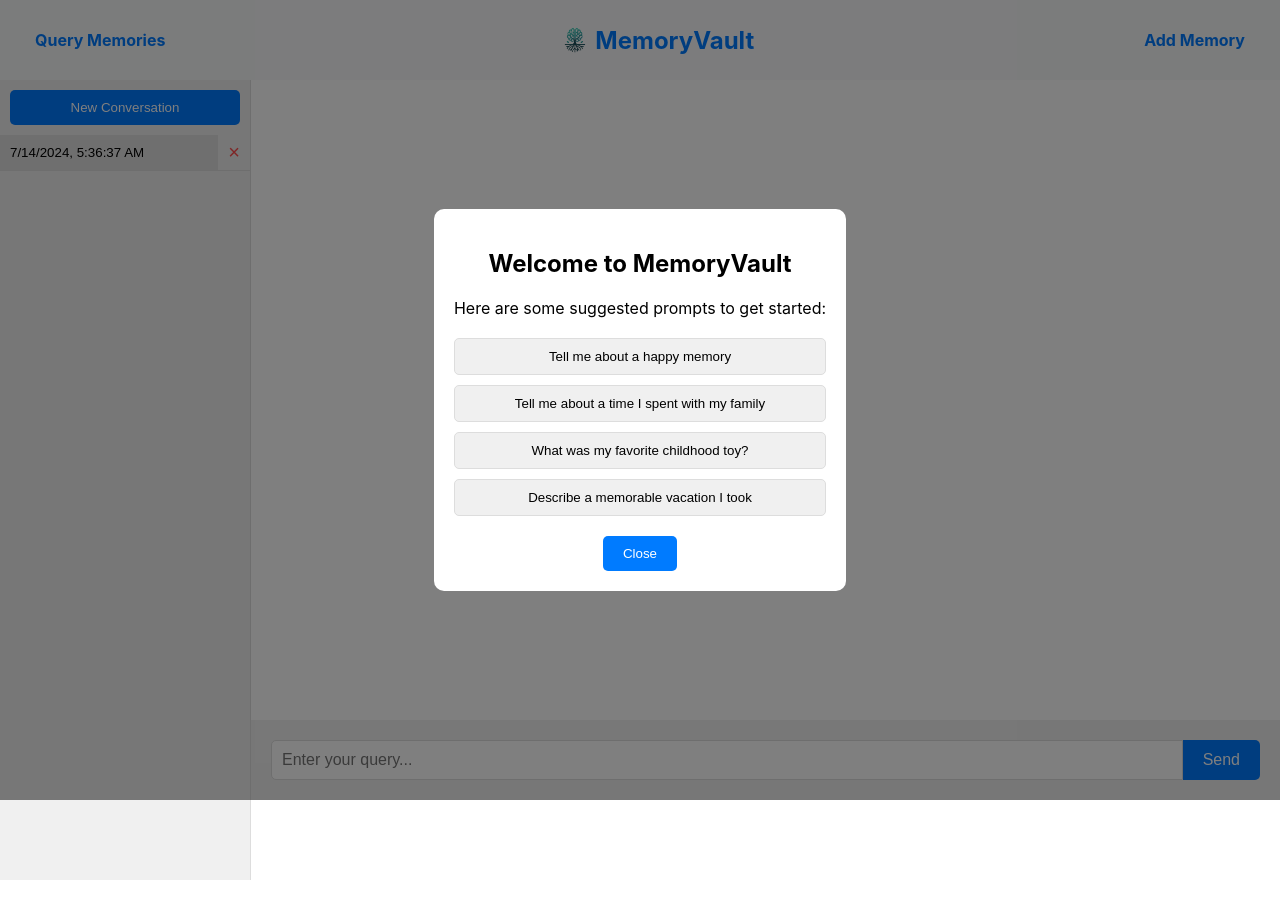
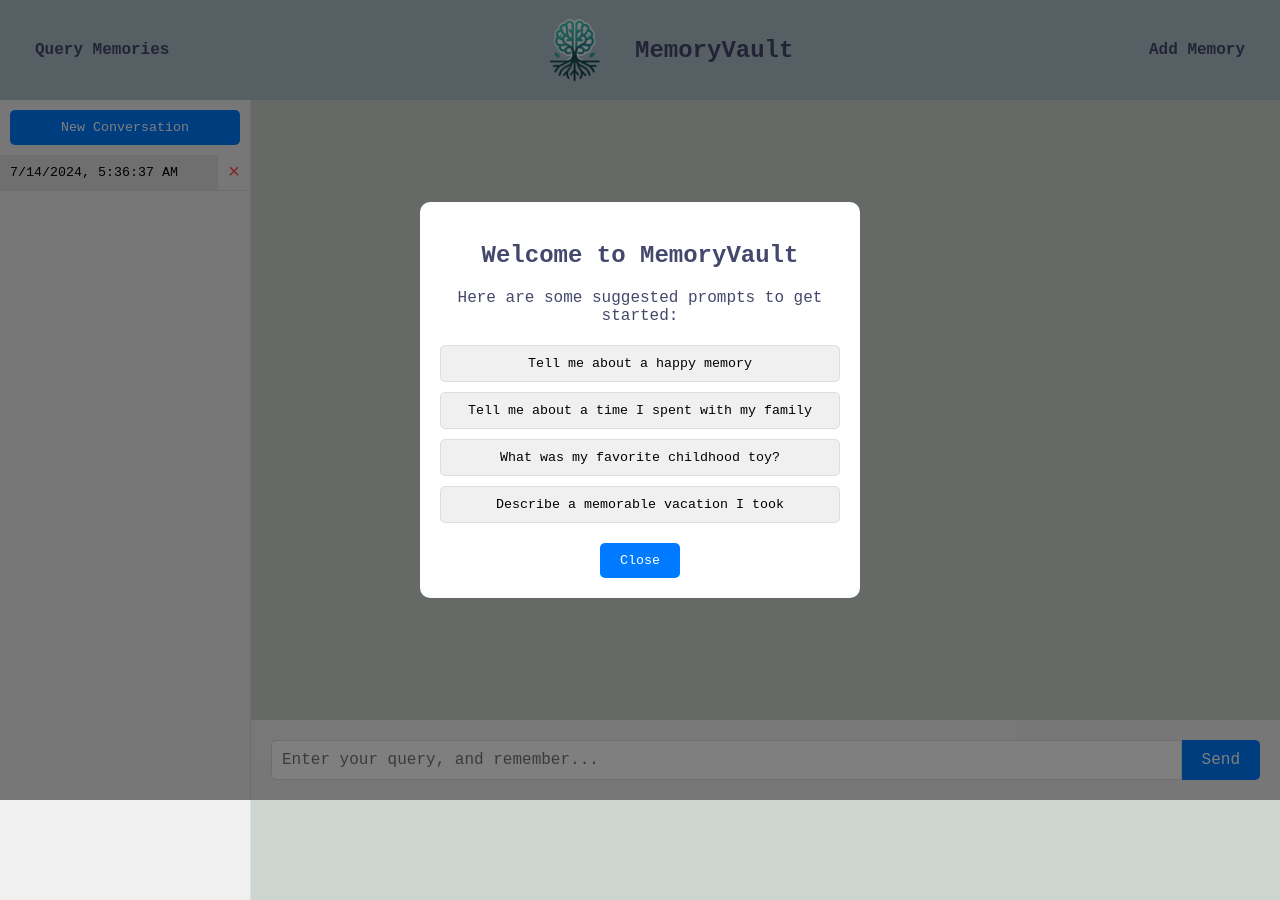
Before and after one commit to 25Keshavk/MemoryVault, a React (Create React App) app in the folder react-frontend/: page / in a window 1280 px wide. Built offline with nearby package versions, Linux system fonts and the light colour scheme.

Commit message:
added some colors and fonts :)

```diff
--- a/react-frontend/src/App.css
+++ b/react-frontend/src/App.css
@@ -1,13 +1,27 @@
+:root {
+  --color-1: #ccd5cf;
+  --color-2: #d9c6c6;
+  --color-3: #d5e0e5;
+  --color-4: #adc0c8;
+  --color-5: #44486c;
+}
+
+body {
+  background-color: var(--color-1);
+  color: var(--color-5);
+}
+
 .nav-menu {
   display: flex;
   justify-content: space-between;
   align-items: center;
-  padding: 20px;
-  background-color: #f8f9fa;
+  padding-left: 20px;
+  padding-right: 20px;
+  background-color: var(--color-4);
 }
 
 .nav-logo {
-  height: 40px; /* Adjust as needed */
+  height: 100px; /* Adjust as needed */
   width: auto;
 }
 
@@ -20,23 +34,34 @@
 .nav-link {
   padding: 10px 15px;
   text-decoration: none;
-  color: #007bff;
+  color: var(--color-5);
   font-weight: bold;
   border-radius: 5px;
-  transition: background-color 0.3s ease;
+  transition: background-color 0.3s ease, color 0.3s ease;
 }
 
 .nav-link:hover {
-  background-color: #007bff;
-  color: white;
+  background-color: var(--color-5);
+  color: var(--color-3);
 }
 
 .nav-title {
   font-size: 24px;
   font-weight: bold;
-  color: #007bff;
+  color: var(--color-5);
 }
+
 .logo-title-container {
   display: flex;
   align-items: center;
 }
+
+/* Additional styles for better integration with the color theme */
+
+.logo-title-container .nav-logo {
+  margin-right: 10px;
+}
+
+* {
+  font-family: "Courier Prime", monospace;
+}
--- a/react-frontend/src/components/QueryPage.css
+++ b/react-frontend/src/components/QueryPage.css
@@ -57,7 +57,7 @@ body {
   flex-grow: 1;
   overflow-y: auto;
   padding: 20px;
-  max-height: calc(100vh - 200px); /* Adjust this value as needed */
+  max-height: calc(100vh - 220px); /* Adjust this value as needed */
 }
 
 .query-response {
--- a/react-frontend/src/components/QueryPage.jsx
+++ b/react-frontend/src/components/QueryPage.jsx
@@ -216,7 +216,7 @@ const QueryPage = () => {
             type="text"
             value={currentQuery}
             onChange={(e) => setCurrentQuery(e.target.value)}
-            placeholder="Enter your query..."
+            placeholder="Enter your query, and remember..."
             className="query-input"
             disabled={isLoading}
           />
```
